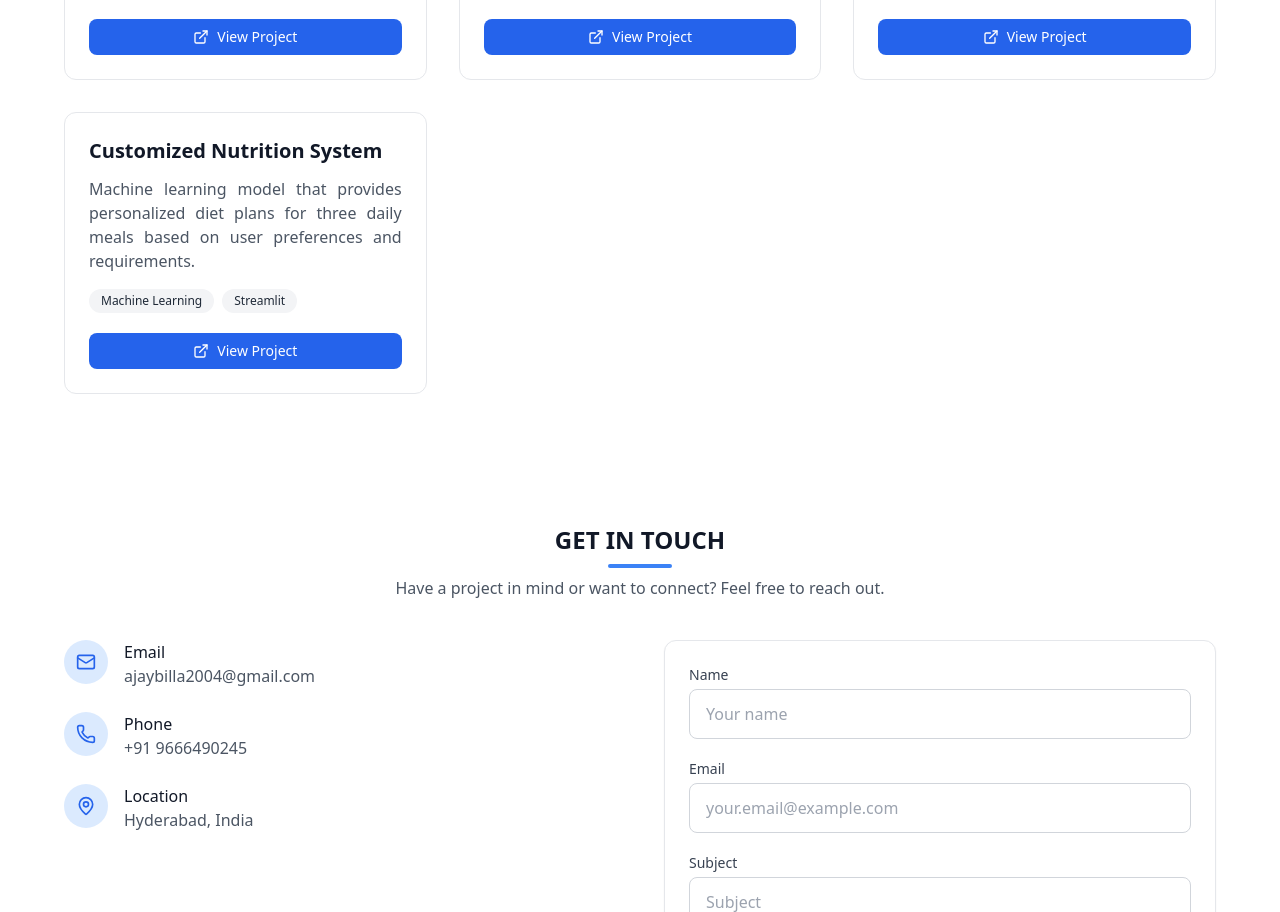
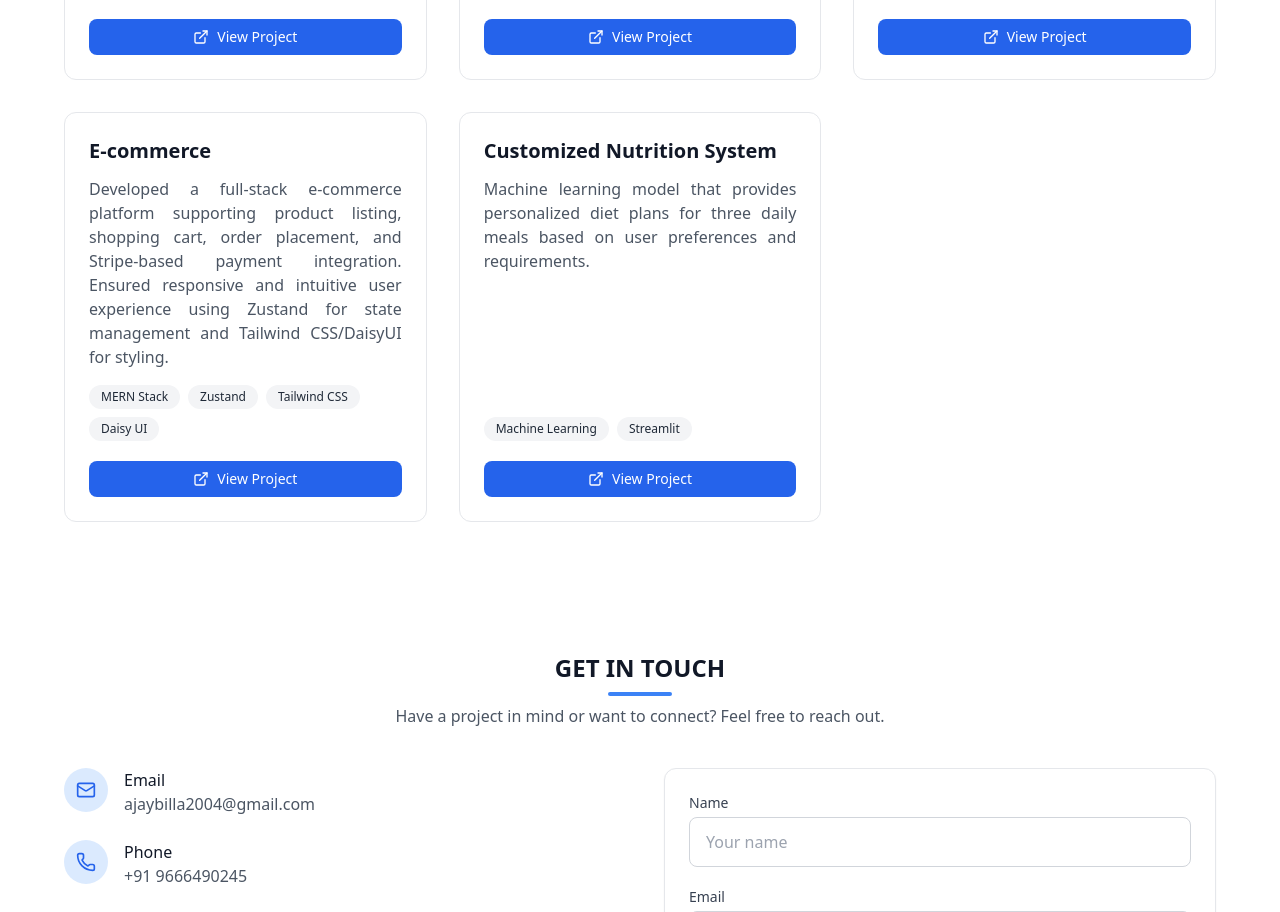
Before and after one commit to Ajaykumar-2246/Portfolio, a React (Create React App) app: page / in a window 1280 px wide. Shown: the part 3980-4892 px from the top of the page. Built offline with nearby package versions, Linux system fonts and the light colour scheme.

Commit message:
my portfolio

```diff
--- a/src/components/projects/projects.js
+++ b/src/components/projects/projects.js
@@ -23,6 +23,13 @@ function Projects() {
         "User-friendly platform where users can create accounts, post tweets, and interact with others' content in real-time.",
       tools: ["MERN Stack", "Zustand", "Tailwind CSS", "Daisy UI"],
       url: "https://linkup-zlqw.onrender.com",
+    },
+    {
+      title: "E-commerce",
+      content:
+        "Developed a full-stack e-commerce platform supporting product listing, shopping cart, order placement, and Stripe-based payment integration. Ensured responsive and intuitive user experience using Zustand for state management and Tailwind CSS/DaisyUI for styling.",
+        tools: ["MERN Stack", "Zustand", "Tailwind CSS", "Daisy UI"],
+      url: "https://urbancharm.onrender.com",
     },
     {
       title: "Customized Nutrition System",
```
